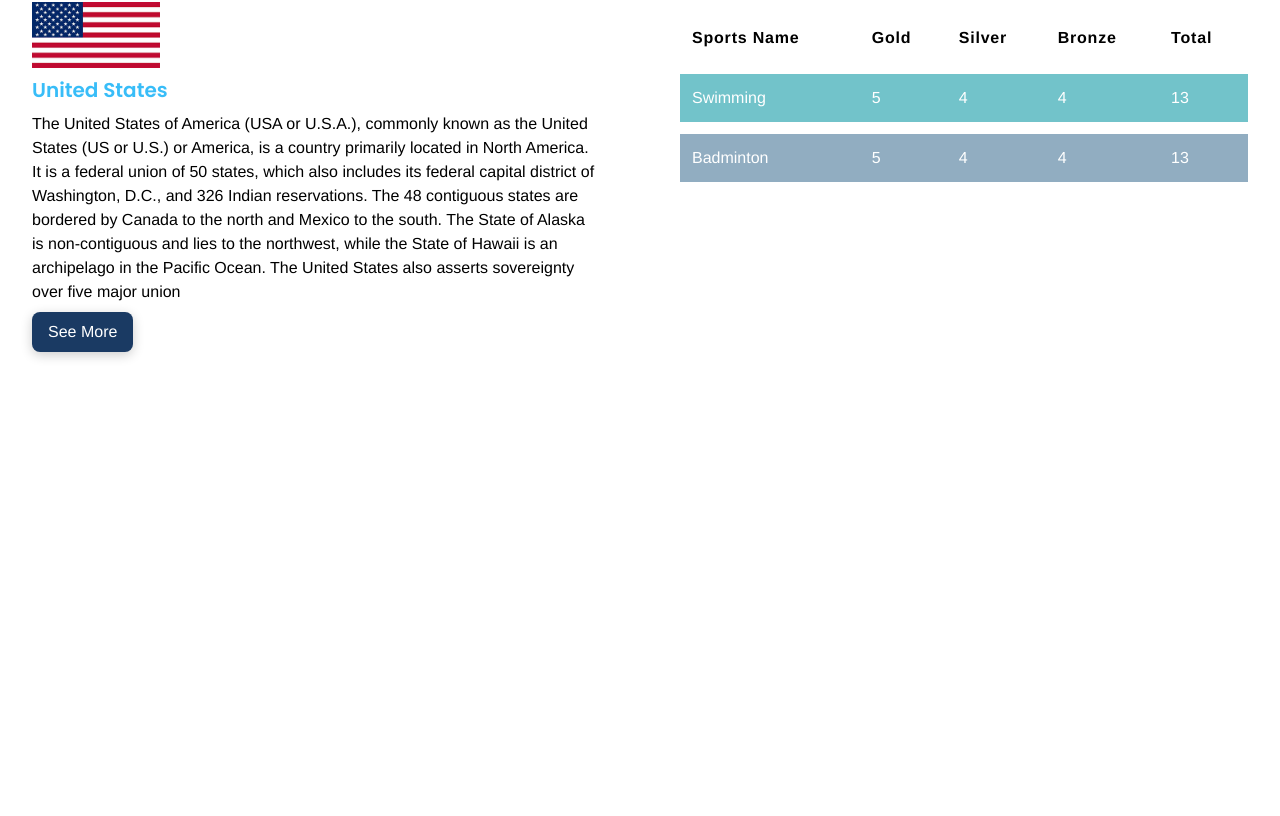
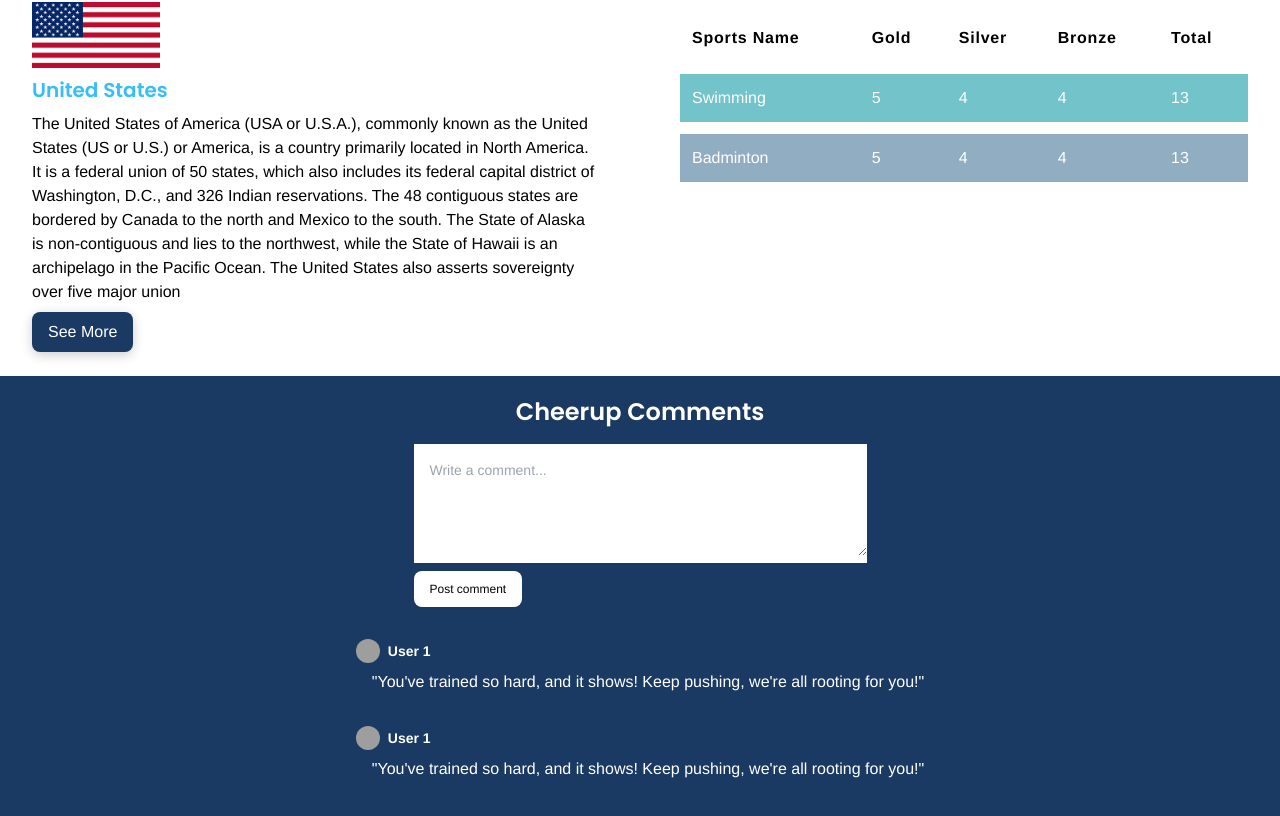
Before and after one commit to chartchai-class/project-1-Olympic-Report-malatang-friends, a Vue app: page /countrydetails in a window 1280 px wide. Shown: the part 334-1150 px from the top of the page. Before the commit the page ends 800 px from the top, so only its background shows below. Built offline with nearby package versions, Linux system fonts and the light colour scheme; grey boxes are pictures that could not be loaded.

Commit message:
added comment design

```diff
--- /dev/null
+++ b/src/components/Comments.vue
@@ -0,0 +1,50 @@
+<script setup lang="ts">
+
+</script>
+<template>
+    <div class="w-full py-5 bg-primaryBlue flex flex-col justify-center items-center">
+        <h1 class="text-center font-poppins font-semibold text-2xl text-white">Cheerup Comments</h1>
+
+
+
+<form>
+   <div class="w-full mb-4  rounded-lg">
+       <div class="bg-white rounded-t-lg mt-4">
+           <textarea id="comment" rows="4" cols="50" class="text-sm p-4 text-gray-900 bg-white border-0 focus:ring-0 text-left" placeholder="Write a comment..." required ></textarea>
+       </div>
+       <button type="submit" class="inline-flex items-center mt-2 py-2.5 px-4 text-xs font-medium text-center text-black bg-white rounded-lg focus:ring-4 focus:ring-blue-200 dark:focus:ring-blue-900 hover:bg-blue-800">
+               Post comment
+        </button>
+   </div>
+</form>
+
+<!--cheerup comments-->
+
+    <div class="flex justify-center flex-col">
+                   <div class="m-4">
+                    <p class="inline-flex justify-start items-center mr-3 text-sm text-white font-semibold">
+                        <img
+                            class="mr-2 w-6 h-6 rounded-full"
+                            src="https://flowbite.com/docs/images/people/profile-picture-2.jpg"
+                            alt="User 1">User 1</p>
+                    <p class="text-white pl-4">
+                        "You've trained so hard, and it shows! Keep pushing, we're all rooting for you!"
+                    </p>
+                   </div>
+
+                   <div class="m-4">
+                    <p class="inline-flex justify-start items-center mr-3 text-sm text-white font-semibold">
+                        <img
+                            class="mr-2 w-6 h-6 rounded-full"
+                            src="https://flowbite.com/docs/images/people/profile-picture-2.jpg"
+                            alt="User 1">User 1</p>
+                    <p class="text-white pl-4">
+                        "You've trained so hard, and it shows! Keep pushing, we're all rooting for you!"
+                    </p>
+                   </div>
+    </div>
+    </div>
+</template>
+<style scoped>
+
+</style>
--- a/src/components/DetailsHero.vue
+++ b/src/components/DetailsHero.vue
@@ -13,9 +13,4 @@
     </div>
 
 
-
-
-
-
-
 </template>
--- a/src/views/Countrydetails.vue
+++ b/src/views/Countrydetails.vue
@@ -2,7 +2,7 @@
    import DetailsHero from '@/components/DetailsHero.vue';
    import CountryInformation from '@/components/CountryInformation.vue';
    import CountryMedalTable from '@/components/CountryMedalTable.vue';
-
+   import Comments from '@/components/Comments.vue';
 </script>
 <template>
 
@@ -18,13 +18,7 @@
          </div>
 
       </div>
-
  </div>
-
-
-
-
-
-
+<Comments/>
 
 </template>
--- a/tailwind.config.js
+++ b/tailwind.config.js
@@ -9,6 +9,7 @@ export default {
     },
 
     backgroundColor: {
+      white:'#ffffff',
       primaryBlue: '#1A3A63',
       secondaryBlue: '#0095E9',
       danger: '#e3342f',
```
